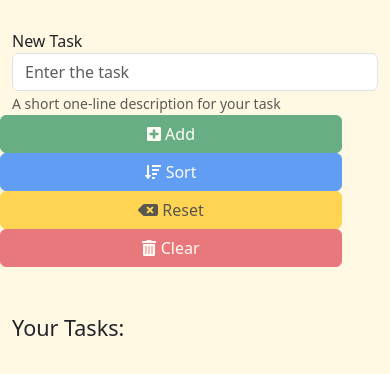
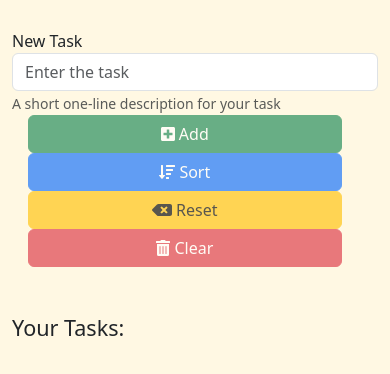
Before and after one commit to MayankkkGeraaa/TodoList, a plain HTML site: page index.html in a window 390 px wide. Shown: the part 96-470 px from the top of the page. Drawn offline with nearby package versions, Linux system fonts and the light colour scheme; a web font is replaced by a local one.

Commit message:
Add files via upload

```diff
--- a/index.html
+++ b/index.html
@@ -25,20 +25,20 @@
                 <input type="text" class="form-control" id="inpNewTask" aria-describedby="newTaskHelp" placeholder="Enter the task">
                 <small id="newTaskHelp" class="form-text text-muted">A short one-line description for your task</small>
             </div>
-            <div class="col-md-4 col-xs-12 row">
+            <div class="col-md-4 col-xs-12 ms-3 ms-md-0 row">
                 <div class="col-md-12 col-xs-12 row">
-                    <button disabled class="btn btn-success col-xl-6 col-md-6  col-xs-12 ms-sm-4 ms-md-0 " id="btnAdd">
+                    <button disabled class="btn btn-success col-xl-6 col-md-6 col-11 " id="btnAdd">
                         <i class="fas fa-plus-square"></i> Add
                     </button>
-                    <button disabled class="btn btn-primary col-xl-6 col-md-6  col-xs-12 ms-sm-4 ms-md-0 " id="btnSort">
+                    <button disabled class="btn btn-primary col-xl-6 col-md-6 col-11" id="btnSort">
                         <i class="fas fa-sort-amount-down"></i> Sort
                     </button>
                 </div>
                 <div class="col-md-12 col-xs-12 row">
-                    <button disabled class="btn btn-warning col-xl-6 col-md-6  col-xs-12 ms-sm-4 ms-md-0 " id="btnReset">
+                    <button disabled class="btn btn-warning col-xl-6 col-md-6  col-11" id="btnReset">
                         <i class="fas fa-backspace"></i> Reset
                     </button>
-                    <button disabled class="btn btn-danger col-xl-6 col-md-6  col-xs-12 ms-sm-4 ms-md-0 " id="btnClear">
+                    <button disabled class="btn btn-danger col-xl-6 col-md-6  col-11" id="btnClear">
                         <i class="fas fa-trash-alt"></i> Clear
                     </button>
                 </div>
@@ -50,7 +50,7 @@
 
         <!--Task List-->
         <h4 class="mt-5">Your Tasks:</h3>
-        <ul class="list-group mt-1 list-color" id="ulTasks">
+        <ul class="list-group mt-1" id="ulTasks">
 
         </ul>
     </div>
```
